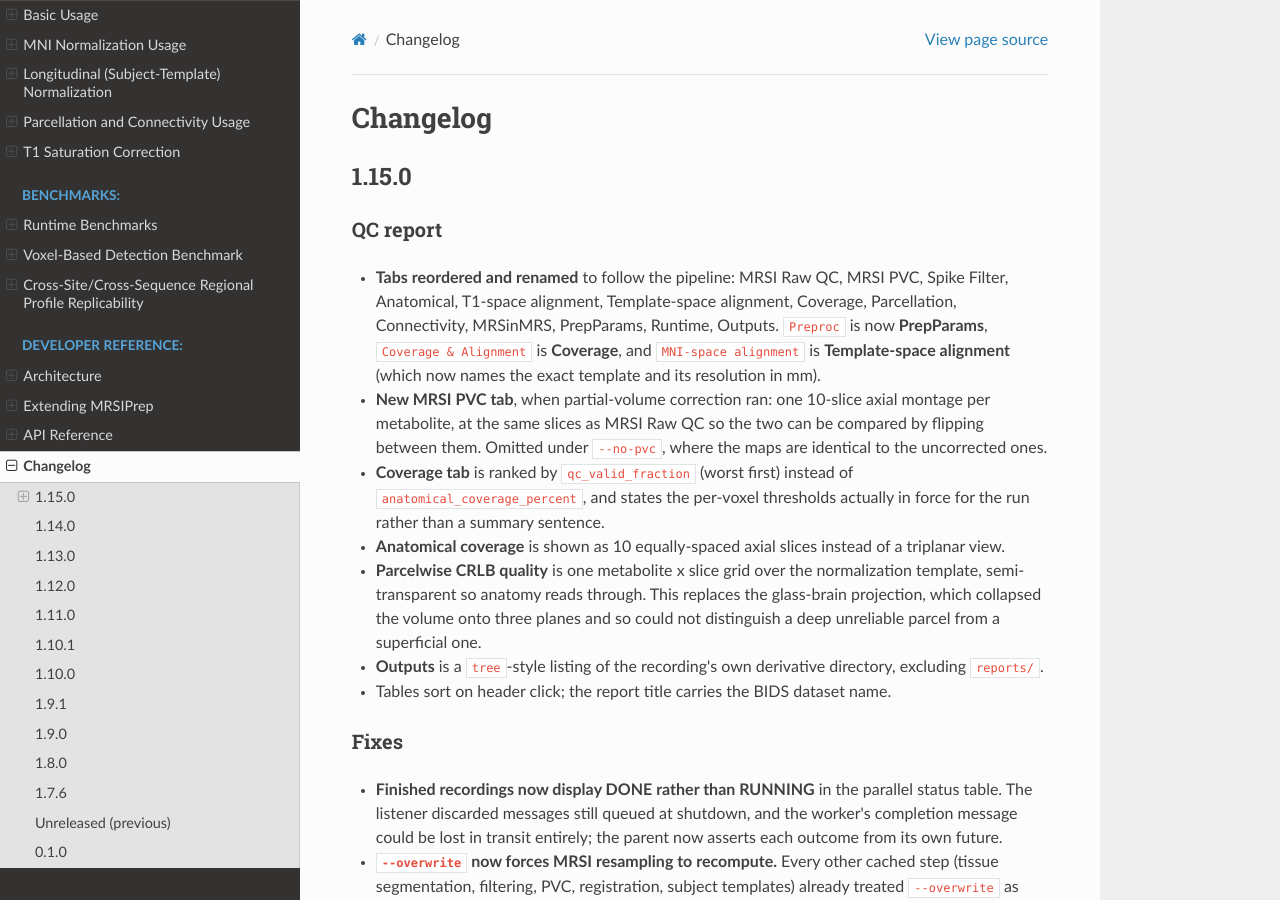
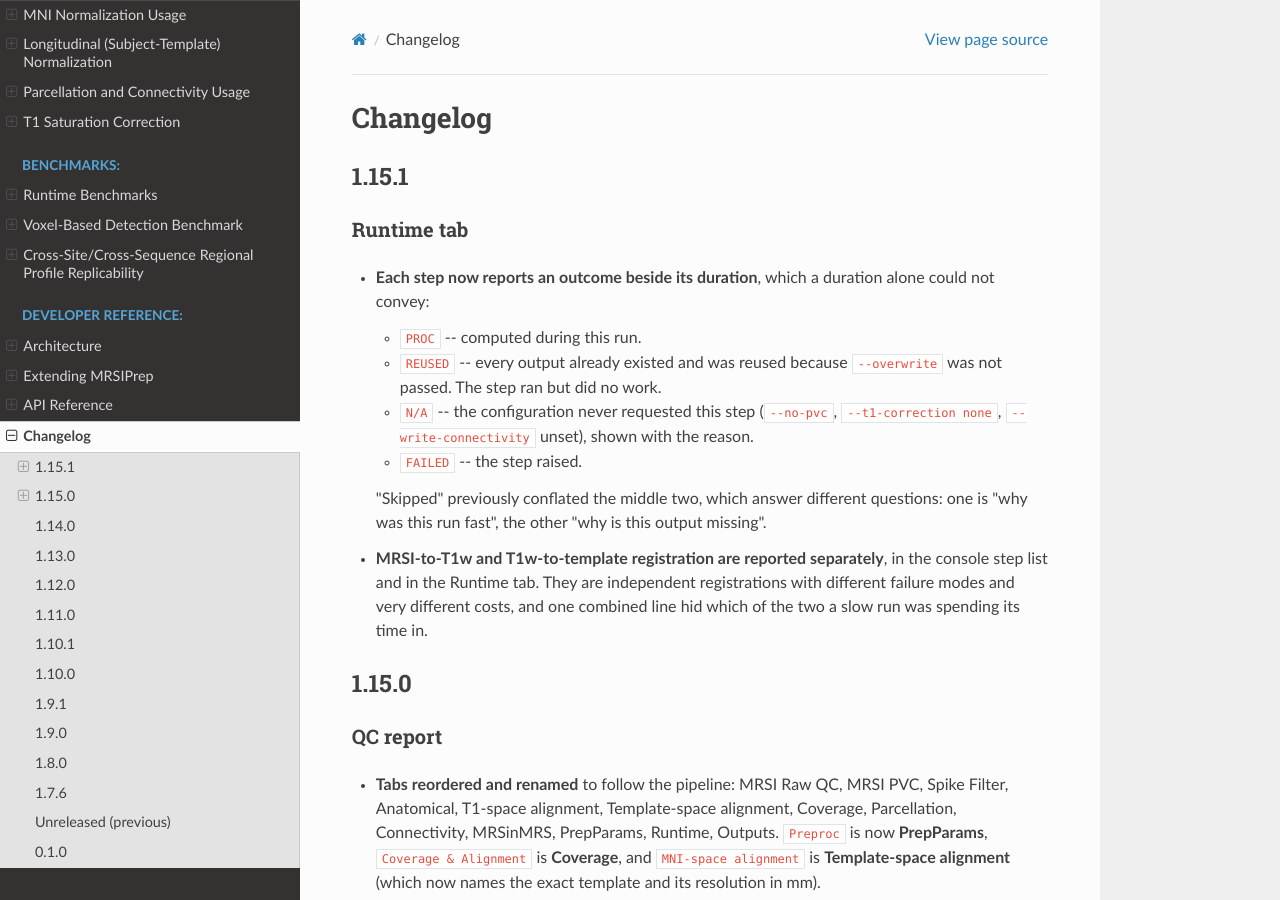
Before and after one commit to MRSI-Psychosis-UP/MRSIPrep, a Sphinx documentation site: the page built from docs/changelog.md, in a window 1280 px wide and 900 px high. Built offline with Sphinx 7.4.7 and the Read the Docs theme 3.1.0, drawn with Linux system fonts in a browser that asks for light colours; pages that are not in the unit, such as notebooks, are missing from menus.

Commit message:
Release 1.15.1 (#26)
Runtime step outcomes (#25). Also corrects extending.md, which still
named the report's Preproc tab after it was renamed to PrepParams.

Co-authored-by: flucchetti <fedeerico.lucchetti@unil.ch>

```diff
--- a/docs/changelog.md
+++ b/docs/changelog.md
@@ -1,4 +1,27 @@
 # Changelog
+
+## 1.15.1
+
+### Runtime tab
+
+- **Each step now reports an outcome beside its duration**, which a
+  duration alone could not convey:
+  - `PROC` -- computed during this run.
+  - `REUSED` -- every output already existed and was reused because
+    `--overwrite` was not passed. The step ran but did no work.
+  - `N/A` -- the configuration never requested this step
+    (`--no-pvc`, `--t1-correction none`, `--write-connectivity` unset),
+    shown with the reason.
+  - `FAILED` -- the step raised.
+
+  "Skipped" previously conflated the middle two, which answer different
+  questions: one is "why was this run fast", the other "why is this
+  output missing".
+- **MRSI-to-T1w and T1w-to-template registration are reported
+  separately**, in the console step list and in the Runtime tab. They are
+  independent registrations with different failure modes and very
+  different costs, and one combined line hid which of the two a slow run
+  was spending its time in.
 
 ## 1.15.0
 
--- a/pyproject.toml
+++ b/pyproject.toml
@@ -4,7 +4,7 @@ build-backend = "setuptools.build_meta"
 
 [project]
 name = "mrsiprep"
-version = "1.15.0"
+version = "1.15.1"
 description = "BIDS-like preprocessing pipeline for quantified whole-brain MRSI derivatives"
 readme = "README.md"
 requires-python = ">=3.9"
```
Also changed, not shown: docs/extending.md (+1 -1 lines).
